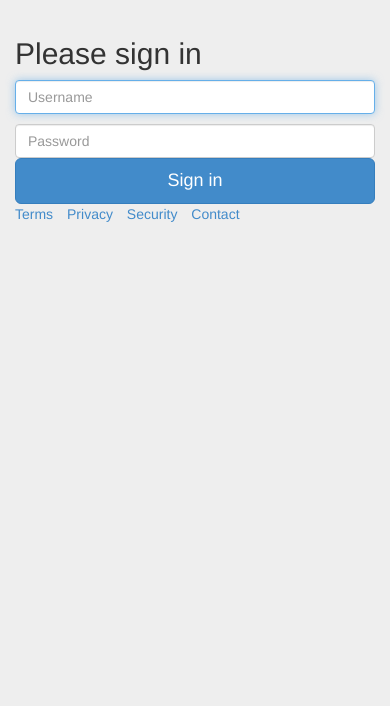
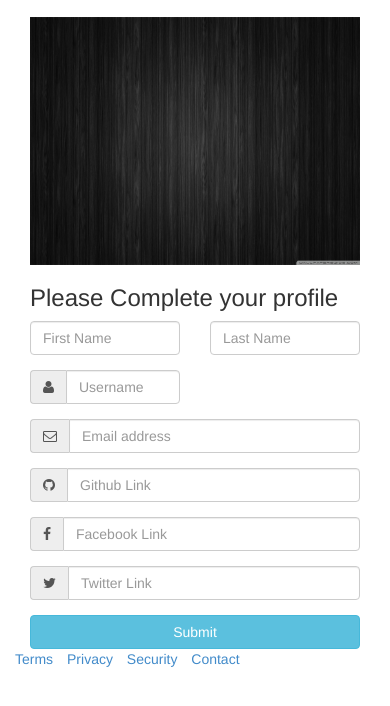
Before and after one commit to prerit2010/web-frontend, a Flask app: page / in a window 390 px wide. Shown: the part 54-760 px from the top of the page. Run offline with Flask 2, Linux system fonts and the light colour scheme; style sheets or scripts are compiled from the project's sources; parts of the project's set-up code (start-up, migrations or seed data) failed here and were passed over; some libraries are stand-ins or nearby versions.

Commit message:
Profile update

```diff
--- a/frontend/templates/profile_update.html
+++ b/frontend/templates/profile_update.html
@@ -1,103 +1,92 @@
 {% extends 'base.html' %}
 {% block content %}
-<HTML>
-<HEAD>
+    <div class="container-fluid">
 
-</HEAD>
-<body>
-    <div class="container-fluid">
+
+        <div class="col-md-2">
+            <img src="{{ url_for('static', filename='img/jumbo.jpg') }}" class="img-responsive top-buffer">
+        </div>
+
+        <div class="container col-md-offset-2 top-buffer">
+        <div class="row centered-form">
+        <div class="col-xs-12 col-sm-10 col-md-5 col-sm-offset-4 col-md-offset-2">
+            <div class="panel panel-default">
+                <div class="panel-heading">
+                        <h3 class="panel-title">Please Complete your profile</h3>
+                        </div>
+                        <div class="panel-body top-buffer">
+                        <form role="form">
                             <div class="row">
-            <div class="col-sm-3 col-md-3 sidebar">
-                <ul class="nav nav-sidebar">
-                    <li class="active"><a href="#">Overview</a></li>
-                    <li><a href="#">Reports</a></li>
-                    <li><a href="#">Analytics</a></li>
-                    <li><a href="#">Export</a></li>
-                    <li><a href="#">Export</a></li>
-                    <li><a href="#">Export</a></li>
-                    <li><a href="#">Export</a></li>
-                    <li><a href="#">Export</a></li>
-                </ul>
+                                <div class="col-xs-6 col-sm-6 col-md-6">
+                                    <div class="form-group">
+
+                                        <input type="text" name="first_name" id="first_name" class="form-control" placeholder="First Name">
+                                    </div>
+                                </div>
+                                <div class="col-xs-6 col-sm-6 col-md-6">
+                                    <div class="form-group">
+                                        <input type="text" name="last_name" id="last_name" class="form-control " placeholder="Last Name">
+                                    </div>
+                                </div>
+                            </div>
+
+                            <div class="row">
+                                <div class="col-xs-6 col-sm-6 col-md-6">
+                                    <div class="form-group">
+                                        <div class="input-group margin-bottom-sm">
+                                            <span class="input-group-addon"><i class="fa fa-user fa-fw"></i></span>
+                                            <input class="form-control" type="text" placeholder="Username">
+                                        </div>
 
                                     </div>
-            <div class = "col-md-8">
-                <form class="form-inline top-buffer" role="form">
-
-                    <div class="form-group form-horizontal">
-
-                        <label class="col-sm-5 control-label">First Name</label>
-                        <div class="col-sm-5">
-                            <input type="text" class="form-control" id="inputPassword" placeholder="First Name">
+                                </div>
 
                             </div>
 
-
-                    </div>
-                    <div class="form-group form-horizontal">
-                        <label for="inputPassword" class="col-sm-5 control-label">Last Name</label>
-                        <div class="col-sm-5">
-                            <input type="text" class="form-control" id="inputPassword" placeholder="Last Name">
-                        </div>
-                    </div>
-                    <div class="form-group form-horizontal top-buffer">
-                        <label for="inputPassword" class="col-sm-5 control-label">Username</label>
-                        <div class="col-sm-5">
-                            <input type="text" class="form-control" id="inputPassword" placeholder="Username" disabled="true">
+                            <div class="form-group">
+                                <div class="input-group margin-bottom-sm">
+                                    <span class="input-group-addon"><i class="fa fa-envelope-o fa-fw"></i></span>
+                                    <input class="form-control" type="text" placeholder="Email address">
                                     </div>
                                 </div>
 
-                    <div class="form-group form-horizontal top-buffer">
-                        <label for="inputPassword" class="col-sm-6 control-label">Email</label>
-                        <div class="col-sm-5">
-                            <input type="text" class="form-control" id="inputPassword" placeholder="Email id">
+                            <div class="form-group">
+
+
+                                <div class="input-group margin-bottom-sm">
+                                    <span class="input-group-addon"><i class="fa fa-github fa-fw"></i></span>
+                                    <input class="form-control" type="text" placeholder="Github Link">
                                 </div>
                             </div>
 
-                    <div class="form-group form-horizontal top-buffer">
-                        <label for="inputPassword" class="col-sm-4 control-label">Email</label>
-                        <div class="col-sm-4">
-                            <input type="text" class="form-control" id="inputPassword" placeholder="Email id">
+                            <div class="form-group">
+
+                                <div class="input-group margin-bottom-sm">
+                                    <span class="input-group-addon"><i class="fa fa-facebook fa-fw"></i></span>
+                                    <input class="form-control" type="text" placeholder="Facebook Link">
                                 </div>
                             </div>
-                </form>
+
+                            <div class="form-group">
+
+                                <div class="input-group margin-bottom-sm">
+                                    <span class="input-group-addon"><i class="fa fa-twitter fa-fw"></i></span>
+                                    <input class="form-control" type="text" placeholder="Twitter Link">
                                 </div>
-            <div class="col-md-2">
                             </div>
 
 
-        <!-- <div class="col-md-6">
+
+                            <input type="submit" value="Submit" class="btn btn-info btn-block">
+
+                        </form>
                     </div>
- -->
+                </div>
+            </div>
+        </div>
+    </div>
 </div>
 
 
-      </div>
-      <!-- <div class="container">
-            <div class="col-md-2">
-            </div>
-            <div class = "col-md-6">
-                <form class = "form-horizontal" role = "form">
-                    <div class="form-group">
-
-                        <label class="col-sm-4 control-label">Username</label>
-                        <div class="col-sm-4">
-                            <input type="text" class="form-control" id="inputPassword" placeholder="Username" disabled="true">
-
-                        </div>
-
-                    </div>
-                </form>
-            </div>
-            <div class="col-md-5">
-            </div>
-      </div>
-       -->
-
-
-
-
-</body>
-</HTML>
-
 
 {% endblock %}
--- a/frontend/views/__init__.py
+++ b/frontend/views/__init__.py
@@ -7,4 +7,4 @@ index_bp = Blueprint('index', __name__)
 
 @index_bp.route('/')
 def show_index():
-    return render_template('login.html')
+    return render_template('profile_update.html')
```
Lines whose indentation alone changed are shown as unchanged.
